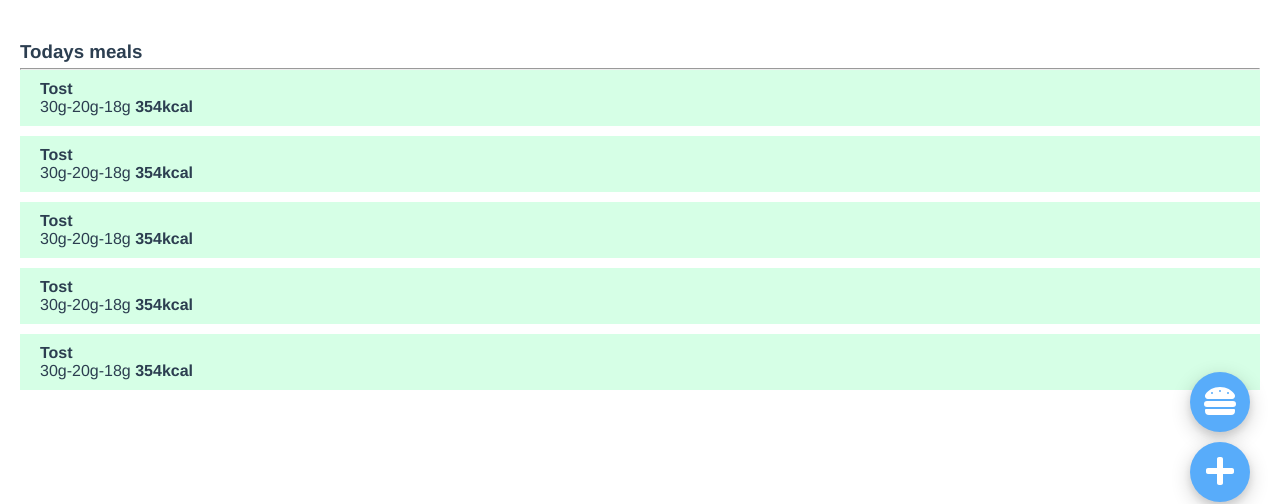
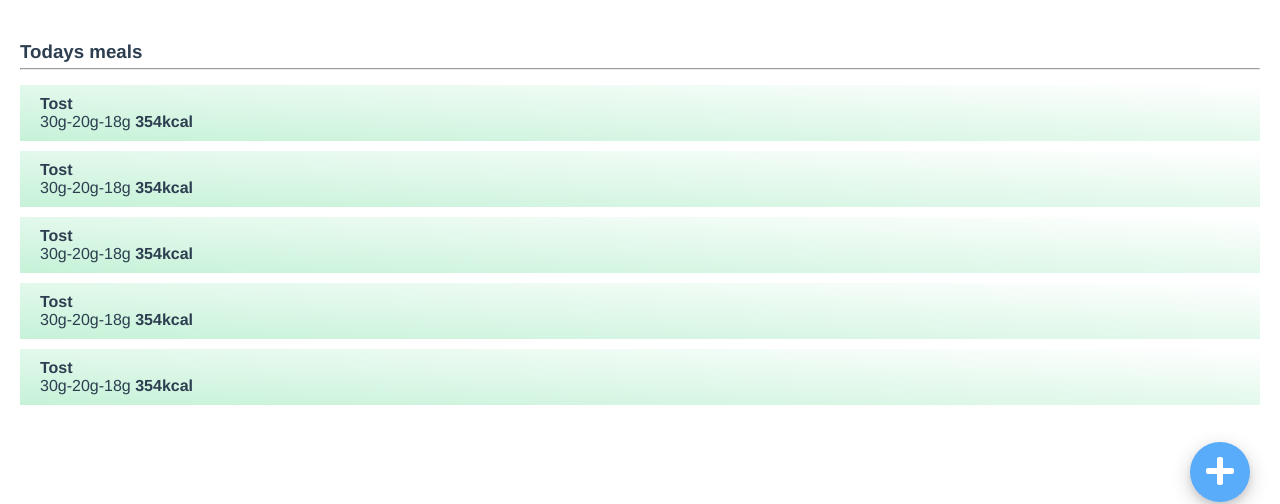
Before and after one commit to mnassabain/my-calories, a Vue app: page / in a window 1280 px wide. Shown: the part 268-772 px from the top of the page. Built offline with nearby package versions, Linux system fonts and the light colour scheme.

Commit message:
changed colors & removed create button

```diff
--- a/src/App.vue
+++ b/src/App.vue
@@ -68,7 +68,6 @@
         </div>
       </div>
 
-      <button id="create-meal"><font-awesome-icon icon="hamburger"/></button>
       <button id="add-meal" v-on:click="update()"><font-awesome-icon icon="plus"/></button>
 
     </div>
@@ -99,7 +98,8 @@ export default {
         {
           padding: {top: 0, bottom: 0, right: 0, left: 0},
           margin: {top: 0, bottom: 0, right: 0, left: 0},
-        }
+        },
+        colors: [ '#c4f1be', '#76f7bf', '#35524a',],
       },
       series: [800, 300, 700],
       labels: ["Carbohydrates", "Protein", "Fat"],
@@ -229,9 +229,14 @@ export default {
   padding: 0;
 }
 
+.meals hr
+{
+  margin-bottom: 15px;
+}
+
 .meal
 {
-  background-color: #d6ffe6;
+  background-image: linear-gradient(to top right, #c6f2d8, #ffffff);
   padding: 10px 20px;
   margin-bottom: 10px;
 }
@@ -288,6 +293,7 @@ button#create-meal
   padding: 20px 20px;
   grid-area: header;
   background-image: linear-gradient(to top right, #134E5E, #71B280);
+  box-shadow: 0 4px 8px 0 rgba(0, 0, 0, 0.1), 0 6px 20px 0 rgba(0, 0, 0, 0.19);
 
   position: fixed;
   top:0;
```
